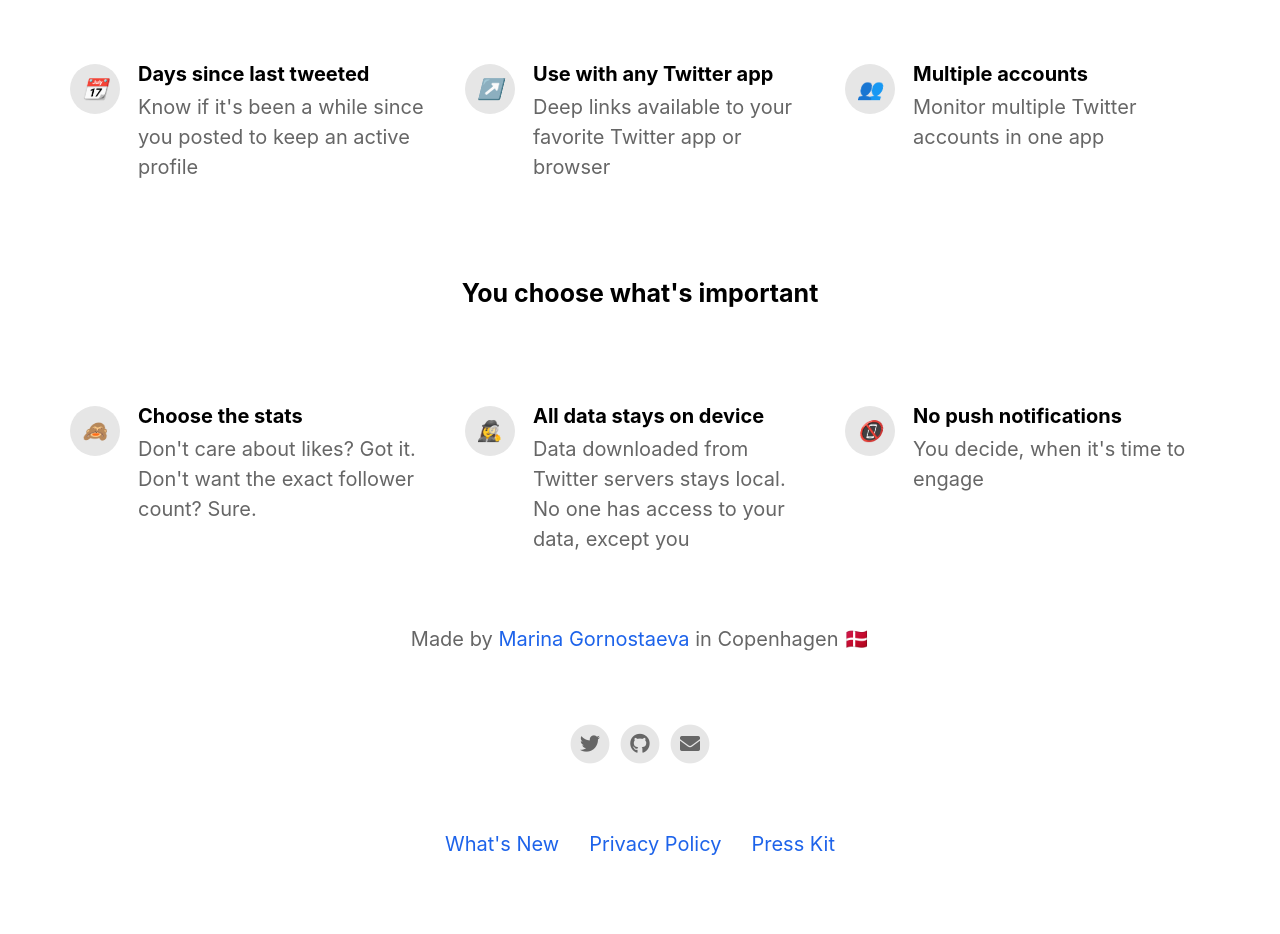
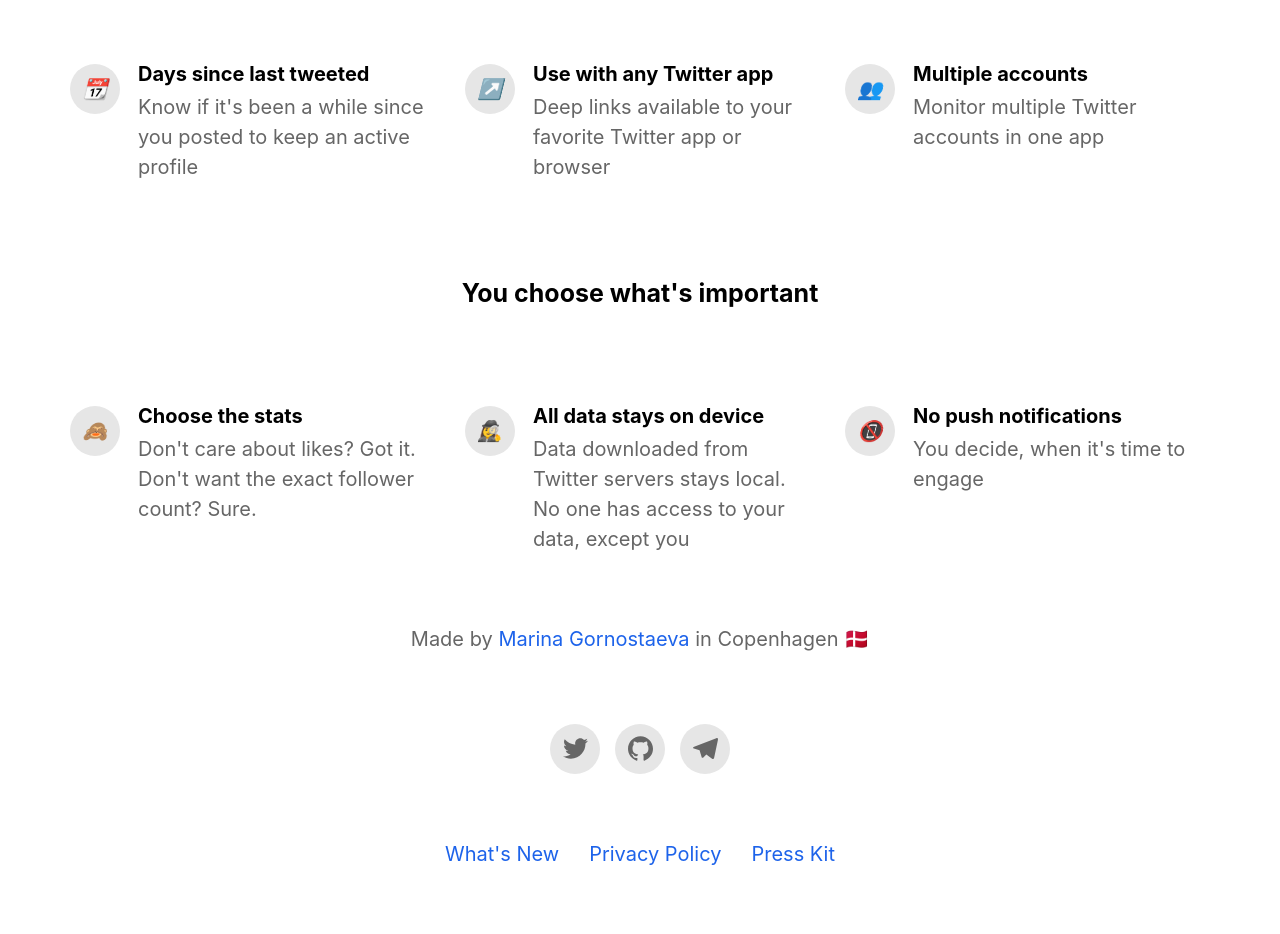
Before and after one commit to AwayForTwitter/app-landing-page, a Jekyll site: the page built from index.html, in a window 1280 px wide. Shown: the part 1201-2135 px from the top of the page. Built offline with Jekyll 4.4.1, drawn with Linux system fonts in a browser that asks for light colours; nearby versions of some CDN libraries.

Commit message:
Remove FontAwesome completely - svg social icons

```diff
--- a/_includes/footer.html
+++ b/_includes/footer.html
@@ -4,47 +4,26 @@
 	{% endif %}
 	<div class="footerIcons">
 
-		{% if site.facebook_username %}
-			<a href="https://facebook.com/{{ site.facebook_username }}">
-				<span class="fa-stack fa-1x">
-					<i class="socialIconBack fas fa-circle fa-stack-2x"></i>
-					<i class="socialIconTop fab fa-facebook fa-stack-1x"></i>
-				</span>
-			</a>
-		{% endif %}
-
 		{% if site.twitter_username %}
 			<a href="https://twitter.com/{{ site.twitter_username }}">
-				<span class="fa-stack fa-1x">
-					<i class="socialIconBack fas fa-circle fa-stack-2x"></i>
-					<i class="socialIconTop fab fa-twitter fa-stack-1x"></i>
-				</span>
-			</a>
-		{% endif %}
-
-		{% if site.instagram_username %}
-			<a href="https://instagram.com/{{ site.instagram_username }}">
-				<span class="fa-stack fa-1x">
-					<i class="socialIconBack fas fa-circle fa-stack-2x"></i>
-					<i class="socialIconTop fab fa-instagram fa-stack-1x"></i>
+				<span class="iconStack">
+					<i class="socialIconTop icon icon-twitter"></i>
 				</span>
 			</a>
 		{% endif %}
 
 		{% if site.github_username %}
 			<a href="https://github.com/{{ site.github_username }}">
-				<span class="fa-stack fa-1x">
-					<i class="socialIconBack fas fa-circle fa-stack-2x"></i>
-					<i class="socialIconTop fab fa-github fa-stack-1x"></i>
+				<span class="iconStack">
+					<div class="socialIconTop icon icon-github"></div>
 				</span>
 			</a>
 		{% endif %}
 
 		{% if site.email_address %}
 			<a href="mailto:{{ site.email_address }}">
-				<span class="fa-stack fa-1x">
-					<i class="socialIconBack fas fa-circle fa-stack-2x"></i>
-					<i class="socialIconTop fas fa-envelope fa-stack-1x"></i>
+				<span class="iconStack">
+					<i class="socialIconTop icon icon-telegram"></i>
 				</span>
 			</a>
 		{% endif %}
--- a/_includes/head.html
+++ b/_includes/head.html
@@ -14,6 +14,5 @@
 		<meta name="apple-itunes-app" content="app-id={{ site.ios_app_id }}">
 	{% endif %}
 
-	<link rel="stylesheet" href="https://use.fontawesome.com/releases/v5.6.3/css/all.css" integrity="sha384-UHRtZLI+pbxtHCWp1t77Bi1L4ZtiqrqD80Kn4Z8NTSRyMA2Fd33n5dQ8lWUE00s/" crossorigin="anonymous">
 	<link rel="stylesheet" href="{{ '/main.css' | relative_url }}">
 </head>
--- /dev/null
+++ b/_sass/icons.scss
@@ -0,0 +1,62 @@
+.icon {
+    mask-size: contain;
+    -webkit-mask-size: contain;
+    mask-repeat: round;
+    -webkit-mask-repeat: round;
+  }
+
+
+  .icon:hover,
+  .icon:focus {
+    // background: whitesmoke;
+  }
+
+  .icon-twitter {
+      -webkit-mask-image: url(/assets/icons/twitter.svg);
+      mask-image: url(/assets/icons/twitter.svg);
+  }
+  .icon-github {
+      -webkit-mask-image: url(/assets/icons/github.svg);
+      mask-image: url(/assets/icons/github.svg);
+  }
+  .icon-medium {
+      -webkit-mask-image: url(/assets/icons/medium.svg);
+      mask-image: url(/assets/icons/medium.svg);
+  }
+  .icon-stackoverflow {
+      -webkit-mask-image: url(/assets/icons/stackoverflow.svg);
+      mask-image: url(/assets/icons/stackoverflow.svg);
+  }
+  .icon-speakerdeck {
+      -webkit-mask-image: url(/assets/icons/speakerdeck.svg);
+      mask-image: url(/assets/icons/speakerdeck.svg);
+  }
+  .icon-swift {
+      -webkit-mask-image: url(/assets/icons/swift.svg);
+      mask-image: url(/assets/icons/swift.svg);
+  }
+  .icon-meetup {
+      -webkit-mask-image: url(/assets/icons/meetup.svg);
+      mask-image: url(/assets/icons/meetup.svg);
+  }
+  .icon-linkedin {
+      -webkit-mask-image: url(/assets/icons/linkedin.svg);
+      mask-image: url(/assets/icons/linkedin.svg);
+  }
+  .icon-bmac {
+    -webkit-mask-image: url(/assets/icons/buymeacoffee.svg);
+    mask-image: url(/assets/icons/buymeacoffee.svg);
+  }
+  .icon-telegram {
+    -webkit-mask-image: url(/assets/icons/telegram.svg);
+    mask-image: url(/assets/icons/telegram.svg);
+  }
+  .icon-reddit {
+    -webkit-mask-image: url(/assets/icons/reddit.svg);
+    mask-image: url(/assets/icons/reddit.svg);
+  }
+
+  .icon-link {
+    -webkit-mask-image: url(/assets/icons/link.svg);
+    mask-image: url(/assets/icons/link.svg);
+  }
--- a/_sass/layout.scss
+++ b/_sass/layout.scss
@@ -528,12 +528,13 @@ nav > ul li a:active {
 	border-radius: 50%;
 }
 
-.socialIconBack {
-	color: $social-icons-background-color;
+.icon {
+	width: 50%;
+	height: 50%;
 }
 
 .socialIconTop {
-	color: $social-icons-foreground-color;
+	background-color: $social-icons-foreground-color;
 }
 
 .featureText {
@@ -670,6 +671,14 @@ footer {
 	justify-content: center;
 }
 
+.footerIcons a {
+	margin-right: 15px;
+}
+
+.footerIcons a:last-child {
+	margin-right: 0px;
+}
+
 .footerLinks {
 	display: flex;
 	text-align: center;
--- a/main.scss
+++ b/main.scss
@@ -33,4 +33,5 @@ $social-icons-background-color: {{ site.social_icons_background_color }};
 @import
     "base",
     "layout",
+    "icons",
     "github-markdown"
```
Also changed, not shown: assets/icons/buymeacoffee.svg (added), assets/icons/github.svg (added), assets/icons/jira.svg (added), assets/icons/link.svg (added), assets/icons/linkedin.svg (added), assets/icons/medium.svg (added), assets/icons/meetup.svg (added), assets/icons/reddit.svg (added), assets/icons/speakerdeck.svg (added), assets/icons/stackoverflow.svg (added), assets/icons/swift.svg (added), assets/icons/telegram.svg (added), assets/icons/twitter.svg (added).
